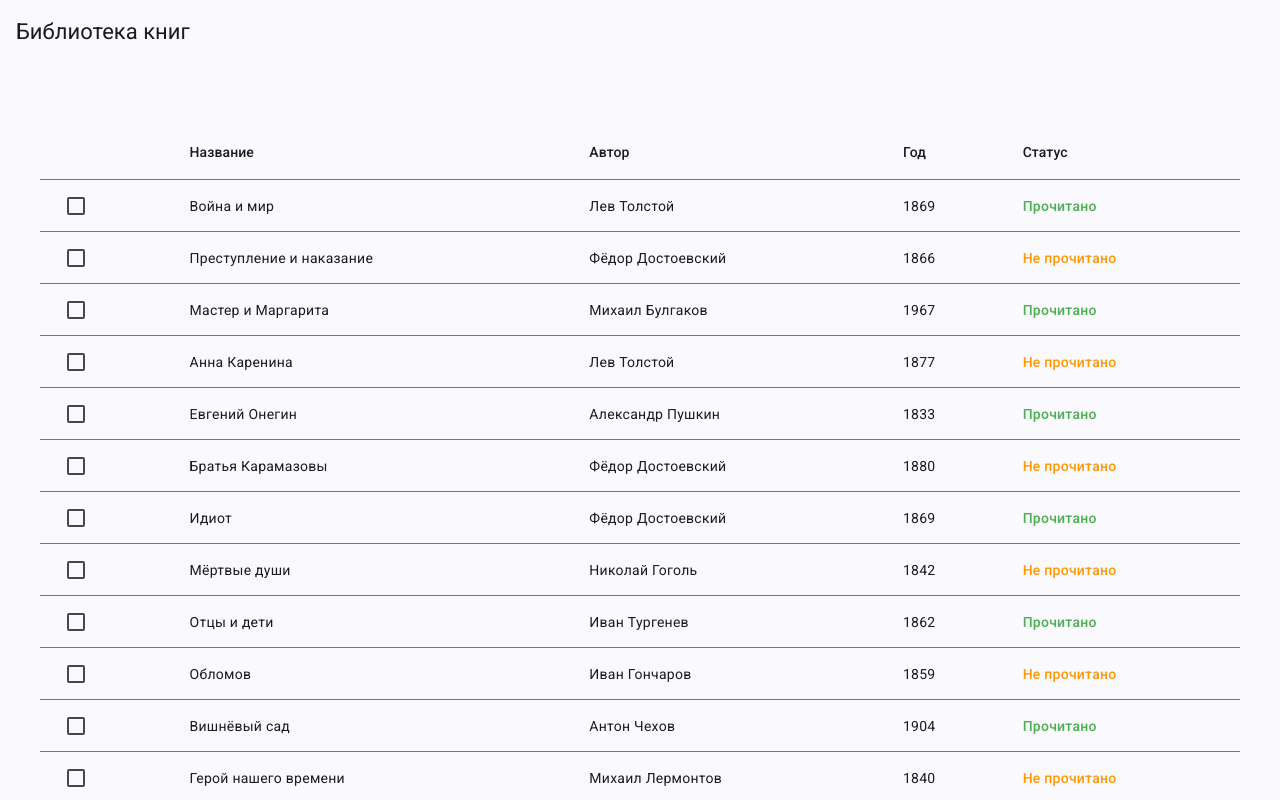
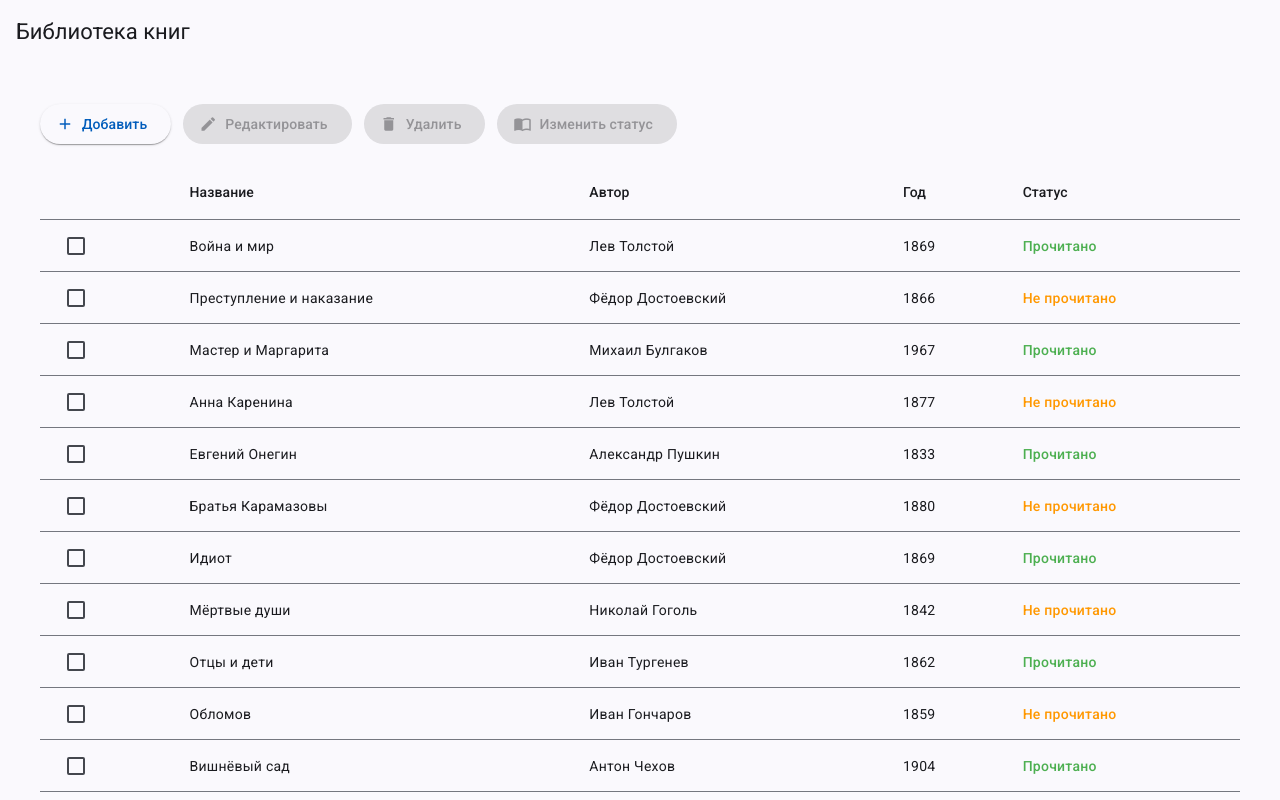
Before and after one commit to badmaev-danzan/depo-computers, an Angular app: page / in a window 1280 px wide. Shown: the top 800 px of the page. Built offline with nearby package versions, Linux system fonts and the light colour scheme; data requests are answered from the project's data file.

Commit message:
Добавлен компонент списка книг с таблицей

```diff
--- a/src/app/features/books/pages/book-list/book-list.component.css
+++ b/src/app/features/books/pages/book-list/book-list.component.css
@@ -2,6 +2,12 @@
   padding: 20px;
   max-width: 1200px;
   margin: 0 auto;
+}
+
+.actions-toolbar {
+  display: flex;
+  gap: 12px;
+  margin-bottom: 20px;
 }
 
 .loading,
--- a/src/app/features/books/pages/book-list/book-list.component.html
+++ b/src/app/features/books/pages/book-list/book-list.component.html
@@ -3,6 +3,41 @@
 </mat-toolbar>
 
 <div class="container">
+  <div class="actions-toolbar">
+    <button mat-raised-button color="primary" (click)="onAdd()">
+      <mat-icon>add</mat-icon>
+      Добавить
+    </button>
+
+    <button
+      mat-raised-button
+      [disabled]="!hasSingleSelection()"
+      (click)="onEdit()"
+    >
+      <mat-icon>edit</mat-icon>
+      Редактировать
+    </button>
+
+    <button
+      mat-raised-button
+      color="warn"
+      [disabled]="!hasSelection()"
+      (click)="onDelete()"
+    >
+      <mat-icon>delete</mat-icon>
+      Удалить
+    </button>
+
+    <button
+      mat-raised-button
+      [disabled]="!hasSelection()"
+      (click)="onToggleReadStatus()"
+    >
+      <mat-icon>import_contacts</mat-icon>
+      Изменить статус
+    </button>
+  </div>
+
   @if (isLoading()) {
     <div class="loading">Загрузка...</div>
   } @else if (books().length === 0) {
--- a/src/app/features/books/pages/book-list/book-list.component.ts
+++ b/src/app/features/books/pages/book-list/book-list.component.ts
@@ -59,4 +59,69 @@ export class BookListComponent implements OnInit {
   protected isSelected(bookId: number): boolean {
     return this.selectedBooks().has(bookId);
   }
+
+  protected hasSelection(): boolean {
+    return this.selectedBooks().size > 0;
+  }
+
+  protected hasSingleSelection(): boolean {
+    return this.selectedBooks().size === 1;
+  }
+
+  protected onAdd(): void {
+  }
+
+  protected onEdit(): void {
+  }
+
+  protected onDelete(): void {
+    if (!this.hasSelection()) return;
+
+    const selectedIds = Array.from(this.selectedBooks());
+    const confirmMessage = selectedIds.length === 1
+      ? 'Удалить эту книгу?'
+      : `Удалить ${selectedIds.length} книг(и)?`;
+
+    if (confirm(confirmMessage)) {
+      this.deleteBooks(selectedIds, 0);
+    }
+  }
+
+  private deleteBooks(ids: number[], index: number): void {
+    if (index >= ids.length) {
+      this.selectedBooks.set(new Set());
+      return;
+    }
+
+    this.bookService.delete(ids[index]).subscribe({
+      next: () => {
+        this.loadBooks();
+        this.deleteBooks(ids, index + 1);
+      },
+      error: () => {
+        alert('Ошибка удаления книги');
+      }
+    });
+  }
+
+  protected onToggleReadStatus(): void {
+    if (!this.hasSelection()) return;
+
+    const selectedIds = Array.from(this.selectedBooks());
+    const currentBooks = this.books();
+
+    selectedIds.forEach(id => {
+      const book = currentBooks.find(b => b.id === id);
+      if (book) {
+        this.bookService.update(id, { isRead: !book.isRead }).subscribe({
+          next: () => {
+            this.loadBooks();
+          },
+          error: (error) => {
+            alert('Ошибка обновления статуса');
+          }
+        });
+      }
+    });
+  }
 }
```
